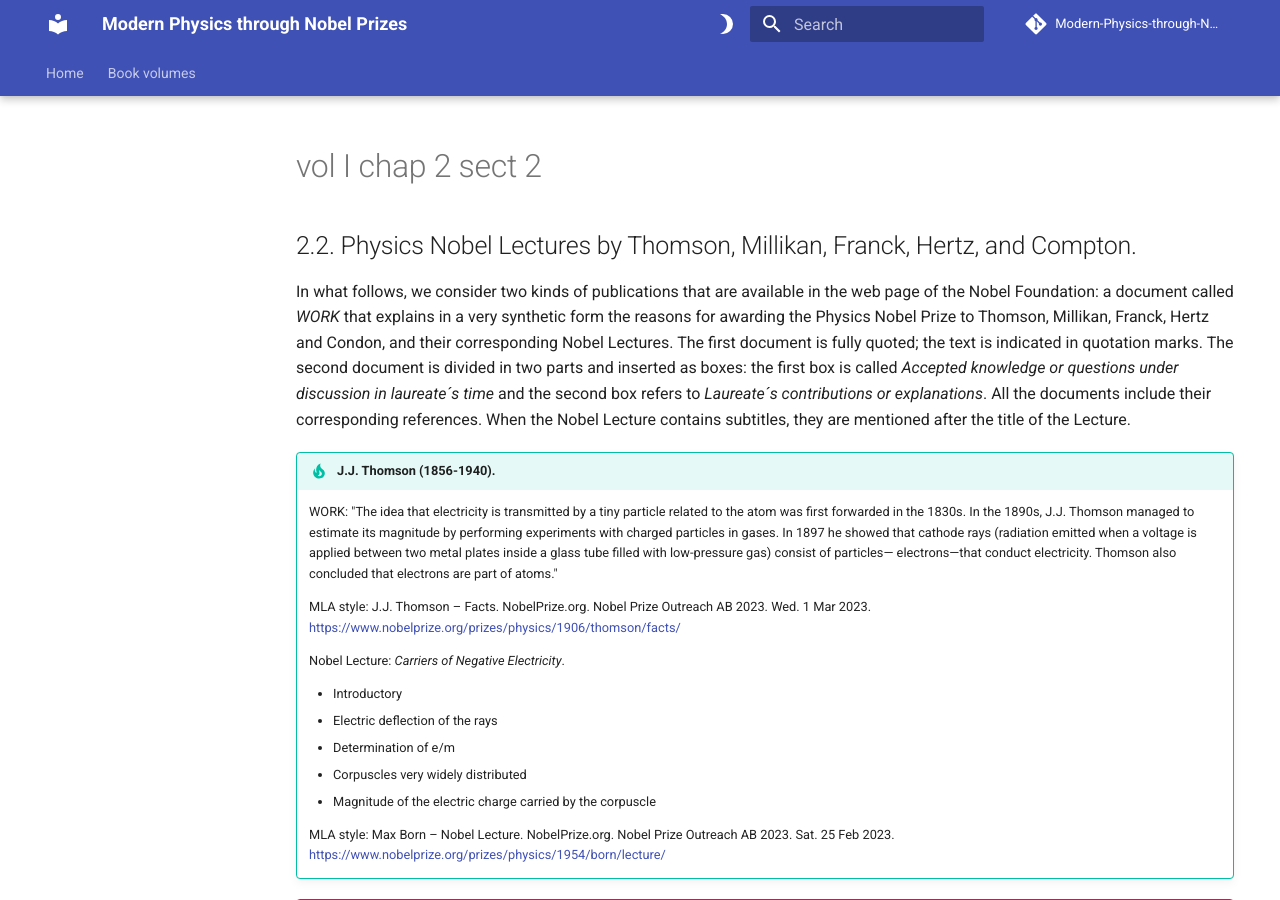
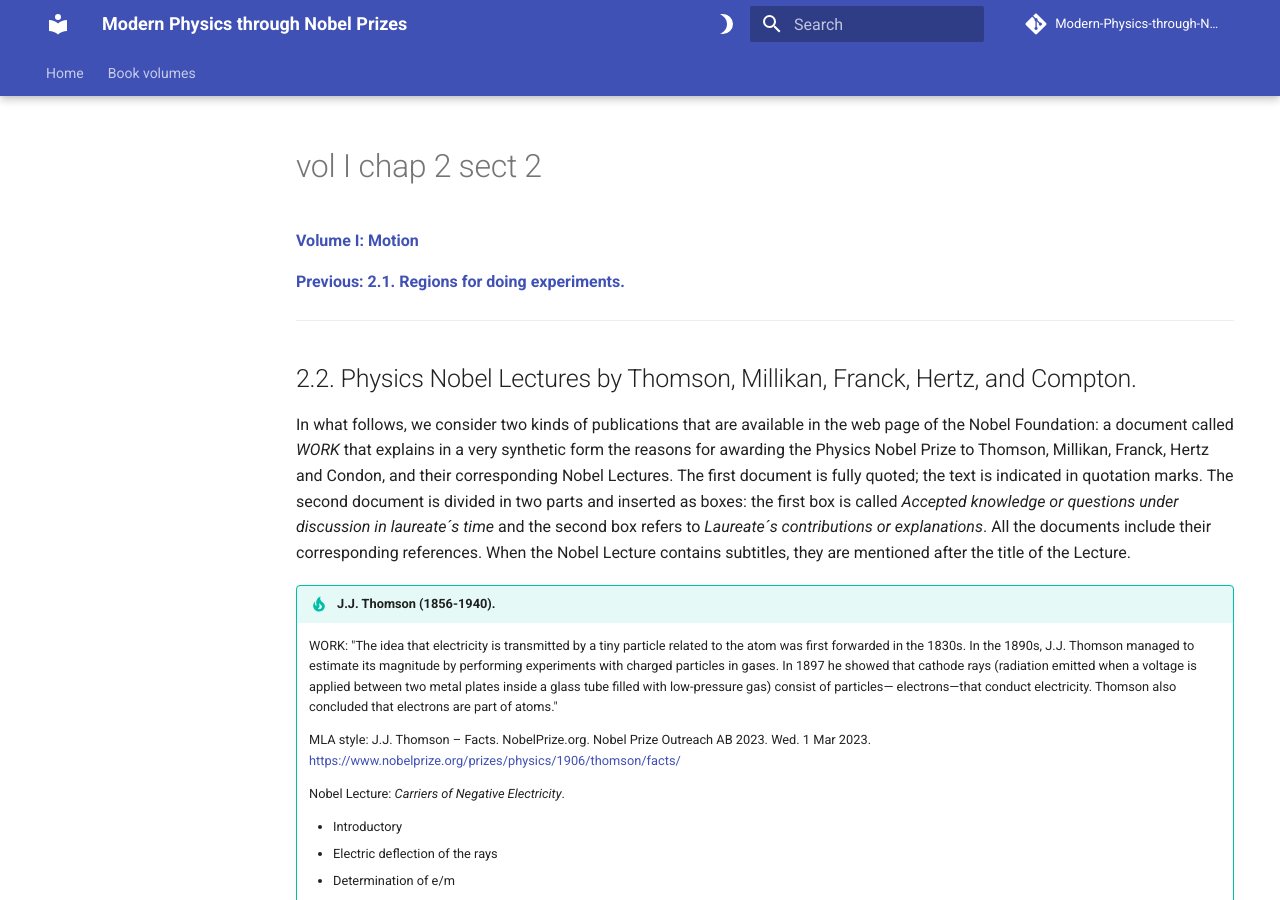
Before and after one commit to modphysnobel/modphysnobel.github.io, an MkDocs documentation site: the page built from docs/vol-I/vol-I-chap-2-sect-2.md, in a window 1280 px wide and 900 px high. Built offline with MkDocs 1.6.1 and Material for MkDocs 9.7.7, drawn with Linux system fonts in a browser that asks for light colours; some web fonts are replaced; comment, search, counter and statistics services are not loaded.

Commit message:
Update vol-I-chap-2-sect-2.md

```diff
--- a/docs/vol-I/vol-I-chap-2-sect-2.md
+++ b/docs/vol-I/vol-I-chap-2-sect-2.md
@@ -1,3 +1,9 @@
+[**Volume I: Motion**](./volume-I.md)
+
+[**Previous: 2.1. Regions for doing experiments.**](./vol-I-chap-2-sect-1.md)
+
+***
+
 ## 2.2. Physics Nobel Lectures by Thomson, Millikan, Franck, Hertz, and Compton.
 
 In what follows, we consider two kinds of publications that are available in the web page of the Nobel Foundation: a document called *WORK* that explains in a very synthetic form the reasons for awarding the Physics Nobel Prize to Thomson, Millikan, Franck, Hertz and Condon, and their corresponding Nobel Lectures. The first document is fully quoted; the text is indicated in quotation marks. The second document is divided in two parts and inserted as boxes: the first box is called *Accepted knowledge or questions under discussion in laureate´s time* and the second box refers to *Laureate´s contributions or explanations*. All the documents include their corresponding references. When the Nobel Lecture contains subtitles, they are mentioned after the title of the Lecture.
```
